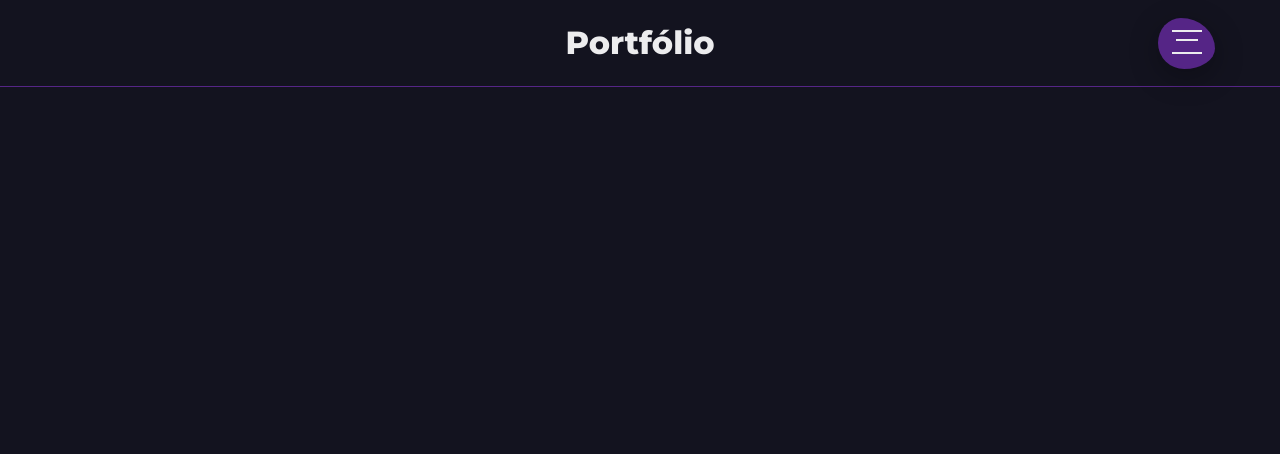
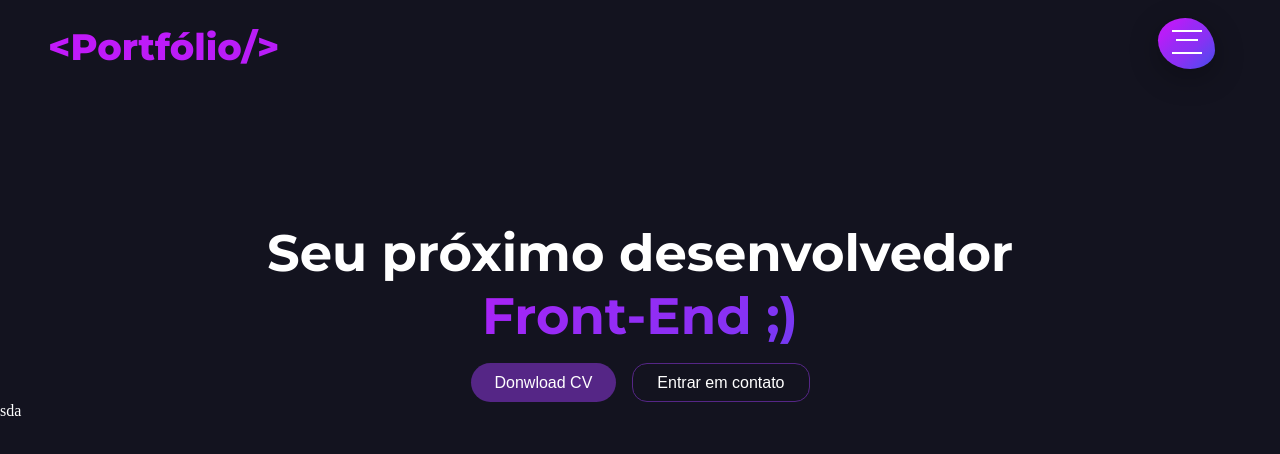
Before and after one commit to devpdro/portfolio-2.0, a React (Create React App) app: page / in a window 1280 px wide. Shown: the top 454 px of the page. Built offline with nearby package versions, Linux system fonts and the light colour scheme.

Commit message:
feat: adding section header

```diff
--- a/src/App.js
+++ b/src/App.js
@@ -1,8 +1,13 @@
+import Header from "./components/layout/Header";
 import Navbar from "./components/layout/Navbar";
+import About from "./components/layout/About"
+
 function App() {
   return (
     <div>
       <Navbar />
+      <Header />
+      <About />
     </div>
   );
 }
--- /dev/null
+++ b/src/components/layout/About.js
@@ -0,0 +1,5 @@
+function About() {
+  return <div>sda</div>;
+}
+
+export default About;
--- /dev/null
+++ b/src/components/layout/Header.js
@@ -0,0 +1,20 @@
+import styles from "../../styles/layout/Header.module.scss"
+
+
+function Header() {
+  return (
+    <header className={styles.container}>
+      <div className={styles.box_container}>
+        <div className={styles.text_box}>
+          <h2>Seu próximo desenvolvedor <span>Front-End ;{")"}</span></h2>
+          <div>
+            <input className={styles.cv} type="submit" value="Donwload CV" />
+            <input className={styles.contact} type="submit" value="Entrar em contato" />
+          </div>
+        </div>
+      </div>
+    </header>
+  );
+}
+
+export default Header;
--- a/src/components/layout/Navbar.js
+++ b/src/components/layout/Navbar.js
@@ -3,7 +3,7 @@ import styles from "../../styles/layout/Navbar.module.scss";
 
 function Navbar() {
   return (
-    <div>
+    <>
       <input
         className={styles.menu_icon}
         type="checkbox"
@@ -15,23 +15,23 @@ function Navbar() {
       <nav className={styles.nav}>
         <ul className={styles.pt_5}>
           <li>
-            <a href="#a">Work</a>
+            <a href="#a">Início</a>
           </li>
           <li>
-            <a href="#a">Studio</a>
+            <a href="#a">Sobre</a>
           </li>
           <li>
-            <a href="a#">News</a>
+            <a href="a#">Habilidades</a>
           </li>
           <li>
-            <a href="#a">Contact</a>
+            <a href="#a">Certificações</a>
           </li>
         </ul>
       </nav>
       <div className={styles.section_center}>
-        <h1 class="mb-0">Portfólio</h1>
+        <h1>{"<"}Portfólio/{">"}</h1>
       </div>
-    </div>
+    </>
   );
 }
 
--- a/src/index.scss
+++ b/src/index.scss
@@ -8,15 +8,10 @@
   margin: 0;
   padding: 0;
   box-sizing: border-box;
-  font-family: "Roboto", sans-serif;
 }
 
 body {
-  font-family: "Montserrat", sans-serif;
-  font-weight: 300;
-  font-size: 15px;
-  line-height: 1.7;
-  color: #ececee;
+  color: #fff;
   background-color: #13131F;
   overflow: hidden;
   background-position: center;
--- /dev/null
+++ b/src/styles/layout/Header.module.scss
@@ -0,0 +1,58 @@
+.container {
+  max-width: 1080px;
+  margin: 0 auto;
+  .box_container {
+    display: flex;
+    justify-content: center;
+    align-items: center;
+    margin-top: 8rem;
+    .text_box {
+      font-family: "Montserrat", sans-serif;
+      h2 {
+        font-size: 3.2rem;
+        color: #fff;
+        span {
+          text-align: center;
+          display: block;
+          background-image: linear-gradient(
+            135deg,
+            #c319f9,
+            #b81df8,
+            #992af5,
+            #8b30f4,
+            #6740f1,
+            #4548e0
+          );
+          -webkit-background-clip: text;
+          -webkit-text-fill-color: transparent;
+          background-clip: text;
+        }
+      }
+      div {
+        padding-top: 1rem;
+        display: flex;
+        justify-content: center;
+        font-family: "Montserrat", sans-serif;
+        .cv {
+          background-color: #552686;
+          border: none;
+          outline: none;
+          margin-right: 1rem;
+          padding: 0.6rem 1.5rem;
+          color: #fff;
+          border-radius: 20px;
+          font-size: 1rem;
+        }
+        .contact {
+          background-color: transparent;
+          border: 1px solid #552686;
+          outline: none;
+          padding: 0.6rem 1.5rem;
+          color: #fff;
+          border-radius: 15px;
+          font-size: 1rem;
+        }
+      }
+    }
+  }
+}
--- a/src/styles/layout/Navbar.module.scss
+++ b/src/styles/layout/Navbar.module.scss
@@ -1,14 +1,26 @@
 .section_center {
-  padding: 1rem 0 0 0;
+  padding: 1.5rem 0 0 3rem;
   margin: 0;
-  text-align: center;
-}
-h1 {
-  font-family: "Montserrat", sans-serif;
-  font-weight: 800;
-  font-size: 2rem;
-  padding-bottom: 1rem;
-  border-bottom: 1px solid #552586;
+  text-align: left;
+  h1 {
+    font-family: "Montserrat", sans-serif;
+    font-weight: 800;
+    background-clip: text;
+    background-image: linear-gradient(
+      135deg,
+      #c319f9,
+      #b81df8,
+      #992af5,
+      #8b30f4,
+      #6740f1,
+      #4548e0
+    );
+    -webkit-background-clip: text;
+    -webkit-text-fill-color: transparent;
+    background-clip: text;
+    font-size: 2.3rem;
+    padding-bottom: 1.5rem;
+  }
 }
 
 [type="checkbox"]:checked,
@@ -41,8 +53,8 @@ h1 {
   z-index: 20;
   top: 0;
   left: 0;
-  border-top: 2px solid #ececee;
-  border-bottom: 2px solid #ececee;
+  border-top: 2px solid #fff;
+  border-bottom: 2px solid #fff;
   transition: border-width 100ms 1500ms ease,
     top 100ms 1600ms cubic-bezier(0.23, 1, 0.32, 1),
     height 100ms 1600ms cubic-bezier(0.23, 1, 0.32, 1),
@@ -59,7 +71,7 @@ h1 {
   z-index: 20;
   top: 10px;
   right: 4px;
-  background-color: #ececee;
+  background-color: #fff;
   margin-top: -1px;
   transition: width 100ms 1750ms ease, right 100ms 1750ms ease,
     margin-top 100ms ease, transform 200ms cubic-bezier(0.23, 1, 0.32, 1);
@@ -69,7 +81,7 @@ h1 {
   top: 10px;
   transform: rotate(45deg);
   height: 2px;
-  background-color: #ececee;
+  background-color: #fff;
   border-width: 0;
   transition: border-width 100ms 340ms ease,
     top 100ms 300ms cubic-bezier(0.23, 1, 0.32, 1),
@@ -99,7 +111,15 @@ h1 {
   z-index: 9;
   overflow: hidden;
   box-shadow: 0 8px 30px 0 rgba(0, 0, 0, 0.3);
-  background-color: #552586;
+  background-image: linear-gradient(
+    135deg,
+    #c319f9,
+    #b81df8,
+    #992af5,
+    #8b30f4,
+    #6740f1,
+    #4548e0
+  );
   animation: border-transform 7s linear infinite;
   transition: top 350ms 1100ms cubic-bezier(0.23, 1, 0.32, 1),
     right 350ms 1100ms cubic-bezier(0.23, 1, 0.32, 1),
@@ -107,7 +127,6 @@ h1 {
     width 650ms 400ms cubic-bezier(0.23, 1, 0.32, 1),
     height 650ms 400ms cubic-bezier(0.23, 1, 0.32, 1);
 }
-
 @keyframes border-transform {
   0%,
   100% {
@@ -132,7 +151,6 @@ h1 {
     border-radius: 46% 54% 50% 50% / 35% 61% 39% 65%;
   }
 }
-
 .menu_icon:checked ~ .nav {
   animation-play-state: paused;
   top: 50%;
@@ -145,7 +163,6 @@ h1 {
     width 750ms 1000ms cubic-bezier(0.23, 1, 0.32, 1),
     height 750ms 1000ms cubic-bezier(0.23, 1, 0.32, 1);
 }
-
 .nav ul {
   position: absolute;
   top: 50%;
@@ -174,7 +191,6 @@ h1 {
   transform: translateY(30px);
   transition: all 250ms linear;
 }
-
 .nav ul li:nth-child(1) {
   transition-delay: 200ms;
 }
```
Also changed, not shown: src/styles/layout/About.module.scss (added).
